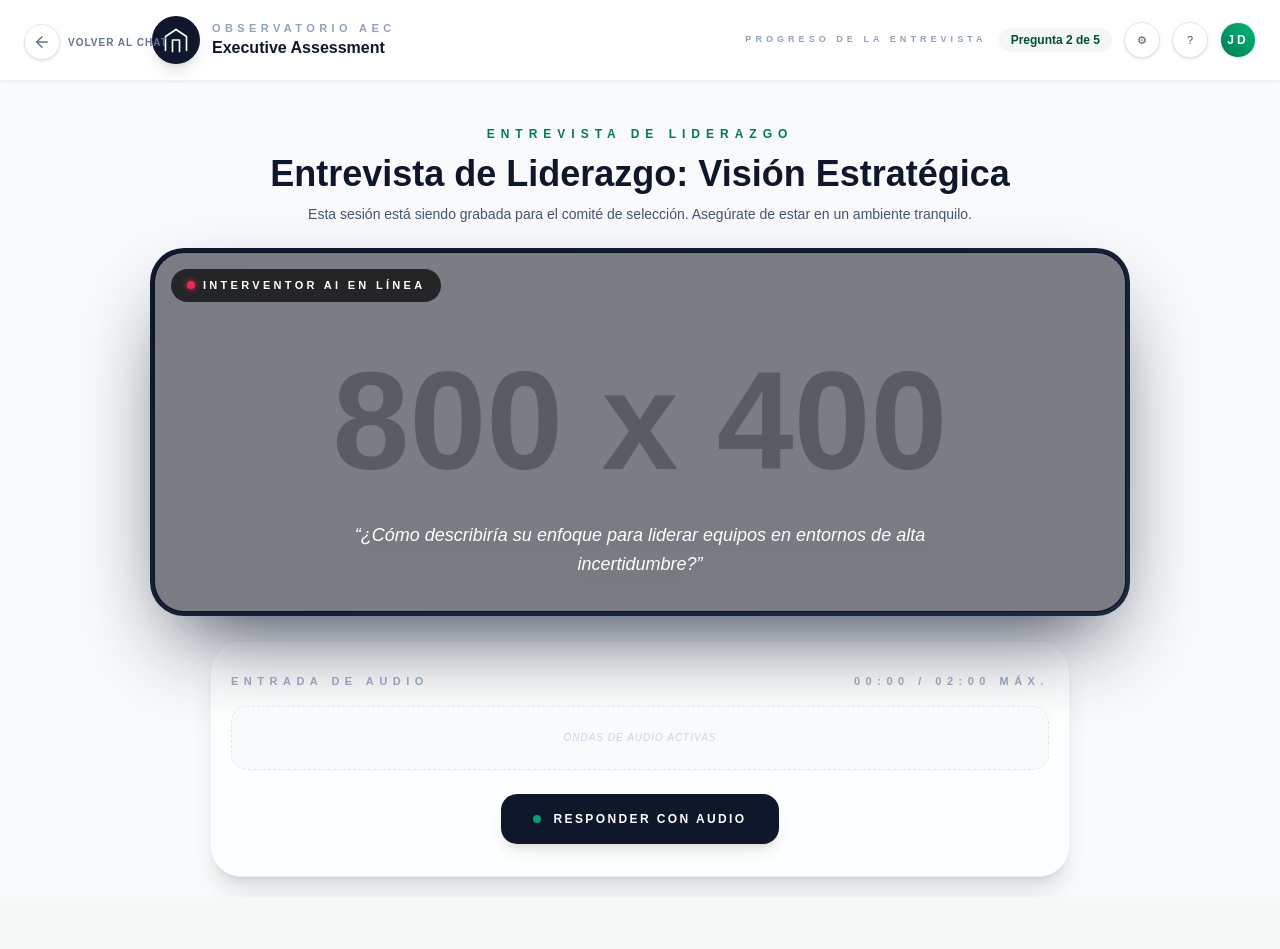
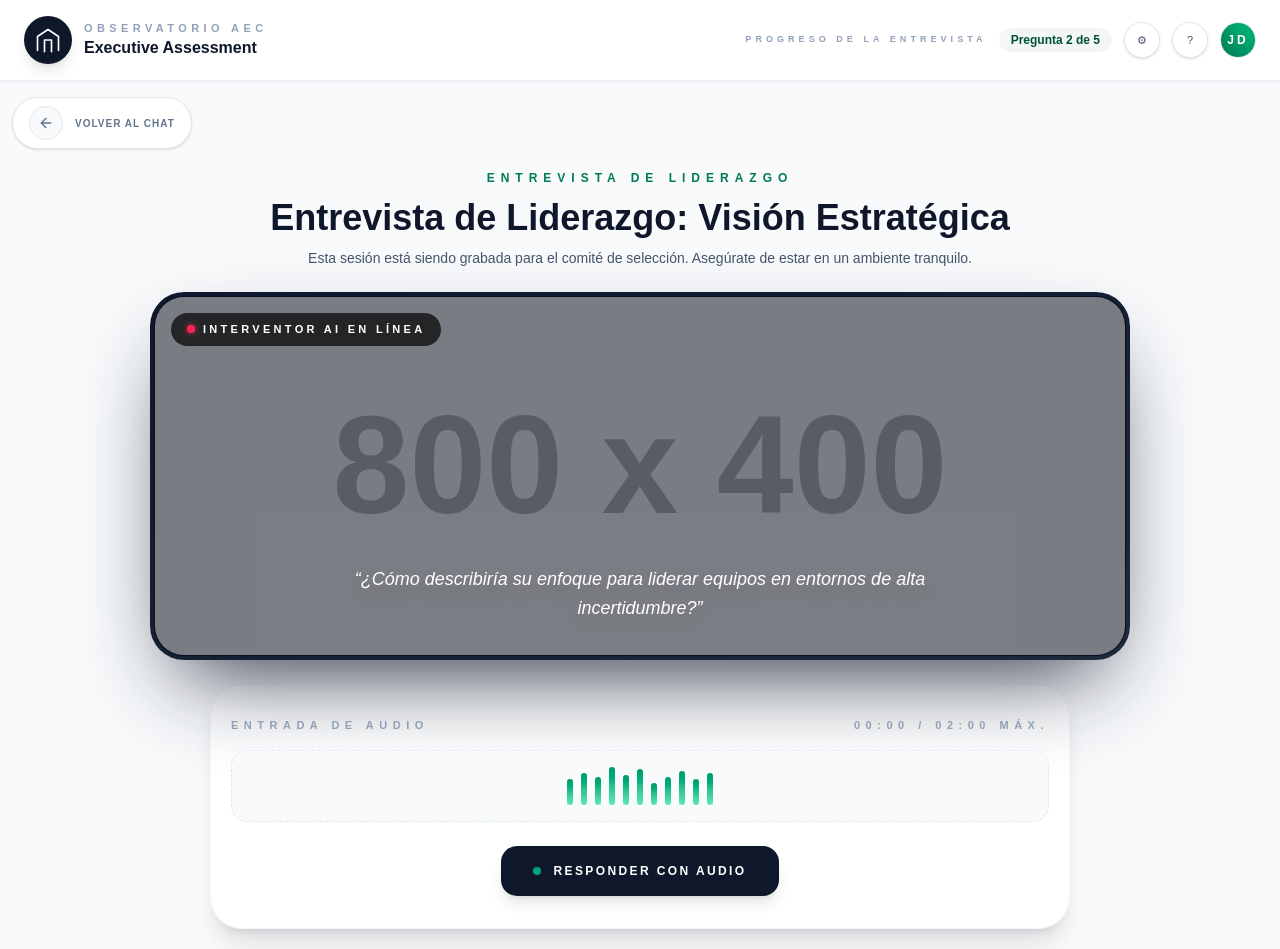
Before and after one commit to automatizacioneskinedrik-hash/Observatorio-dev, a Next.js app in the folder frontend/: page /evaluacion in a window 1280 px wide. Before the commit the page ends 897 px from the top, so only its background shows below. Built offline with nearby package versions, Linux system fonts and the light colour scheme.

Commit message:
Fix: Ajustar botón comenzar y ondas de audio

```diff
--- a/frontend/app/evaluacion/page.tsx
+++ b/frontend/app/evaluacion/page.tsx
@@ -19,23 +19,8 @@ const AudioBars = () => (
 export default function EvaluacionPage() {
   return (
     <div className="min-h-screen bg-slate-50 relative">
-      {/* Botón de retorno flotante - Ajustado para diseño claro */}
-      <div className="absolute top-6 left-6 z-50">
-        <Link
-          href="/"
-          className="flex items-center gap-2 text-slate-500 hover:text-slate-900 transition-colors group"
-        >
-          <div className="p-2 rounded-full border border-slate-200 bg-white shadow-sm group-hover:border-slate-300">
-            <ArrowLeft size={18} />
-          </div>
-          <span className="text-[10px] font-bold uppercase tracking-widest">
-            Volver al Chat
-          </span>
-        </Link>
-      </div>
-
-      <header className="flex w-full items-center justify-between gap-3 border-b border-slate-100 bg-white px-6 py-4 shadow-sm shadow-slate-900/5">
-        <div className="flex items-center gap-3 ml-32"> {/* Margen para no tapar con el botón de volver */}
+      <header className="flex w-full items-center justify-between gap-6 border-b border-slate-100 bg-white px-6 py-4 shadow-sm shadow-slate-900/5">
+        <div className="flex items-center gap-3">
           <div className="grid h-12 w-12 place-items-center rounded-3xl bg-slate-900 text-white shadow-lg">
             <svg className="h-7 w-7" viewBox="0 0 24 24" fill="none" stroke="currentColor" strokeWidth="1.4" strokeLinecap="round" strokeLinejoin="round">
               <path d="M3 21V9l9-6 9 6v12" />
@@ -57,7 +42,20 @@ export default function EvaluacionPage() {
         </div>
       </header>
 
-      <div className="mx-auto mt-6 flex w-full max-w-[1140px] flex-col gap-5 px-3 py-5">
+      <div className="mt-4 flex w-full max-w-[1140px] px-3">
+        <Link
+          href="/"
+          className="group inline-flex w-fit items-center gap-3 rounded-full border border-slate-200 bg-white px-4 py-2 text-[10px] font-bold uppercase tracking-widest text-slate-500 shadow-sm transition-colors hover:border-slate-300 hover:text-slate-900"
+        >
+          <div className="p-2 rounded-full border border-slate-200 bg-slate-50 text-slate-500 transition-colors group-hover:border-slate-300 group-hover:text-slate-900">
+            <ArrowLeft size={16} />
+          </div>
+          <span>Volver al Chat</span>
+        </Link>
+      </div>
+
+      <div className="mx-auto flex w-full max-w-[1140px] flex-col gap-5 px-3 py-5">
+
         <main className="space-y-6">
           <section className="text-center">
             <p className="text-[12px] font-semibold uppercase tracking-[0.5em] text-emerald-700">Entrevista de Liderazgo</p>
@@ -92,9 +90,10 @@ export default function EvaluacionPage() {
               <span>Entrada de audio</span>
               <span>00:00 / 02:00 máx.</span>
             </div>
-            <div className="h-16 flex items-center justify-center rounded-2xl bg-slate-50 border border-dashed border-slate-200">
-               {/* Aquí iría el componente <AudioBars /> que ya tienes */}
-               <p className="text-slate-300 text-[10px] uppercase tracking-widest italic">Ondas de audio activas</p>
+            <div className="flex w-full flex-col items-center gap-3 rounded-2xl border border-dashed border-slate-200 bg-slate-50 px-6 py-4">
+              <div className="w-full max-w-[280px]">
+                <AudioBars />
+              </div>
             </div>
             <div className="flex justify-center pt-2">
               <button type="button" className="flex items-center justify-center gap-3 rounded-2xl bg-slate-900 px-8 py-4 text-[12px] font-bold uppercase tracking-[0.2em] text-white shadow-lg hover:bg-emerald-900 transition-all">
```
